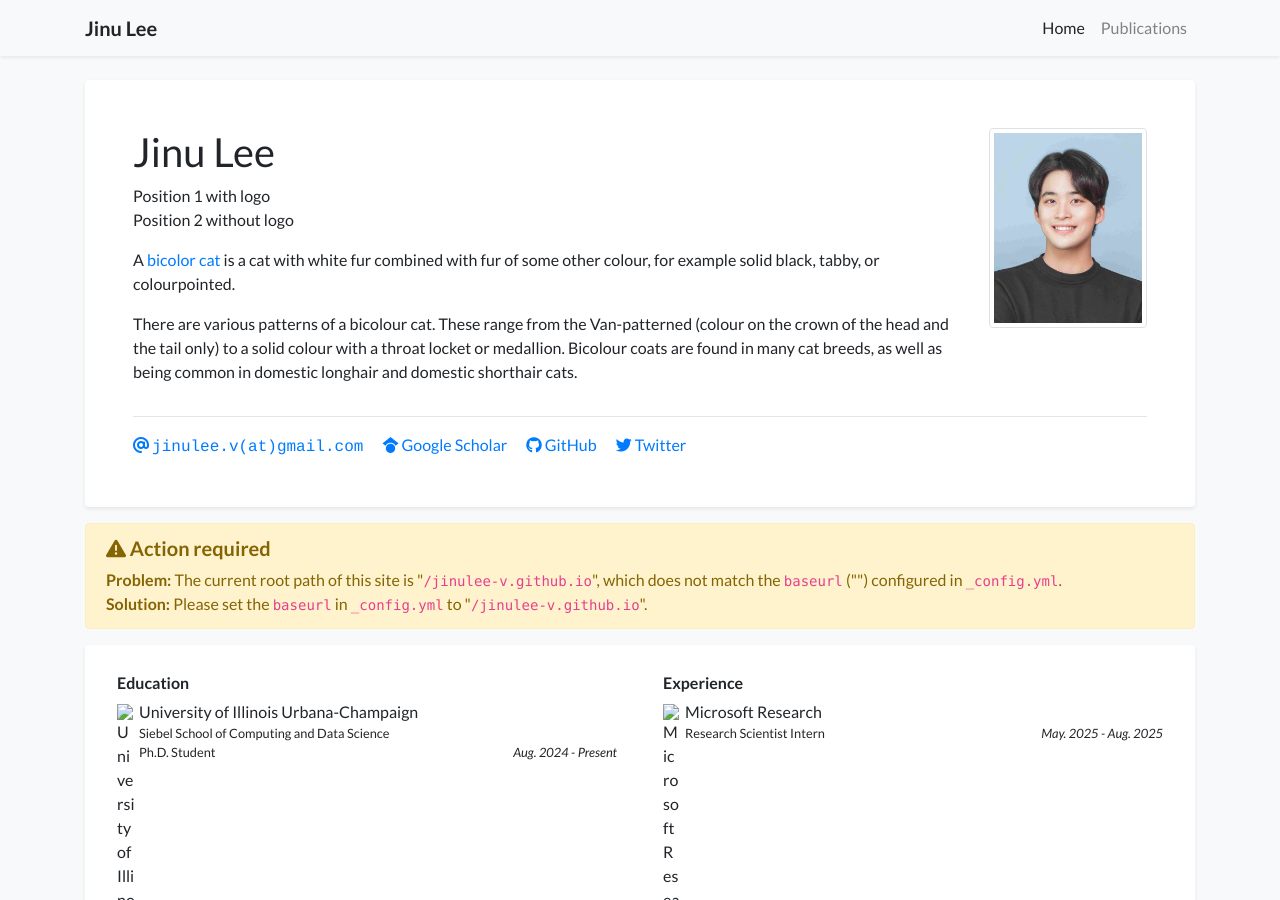
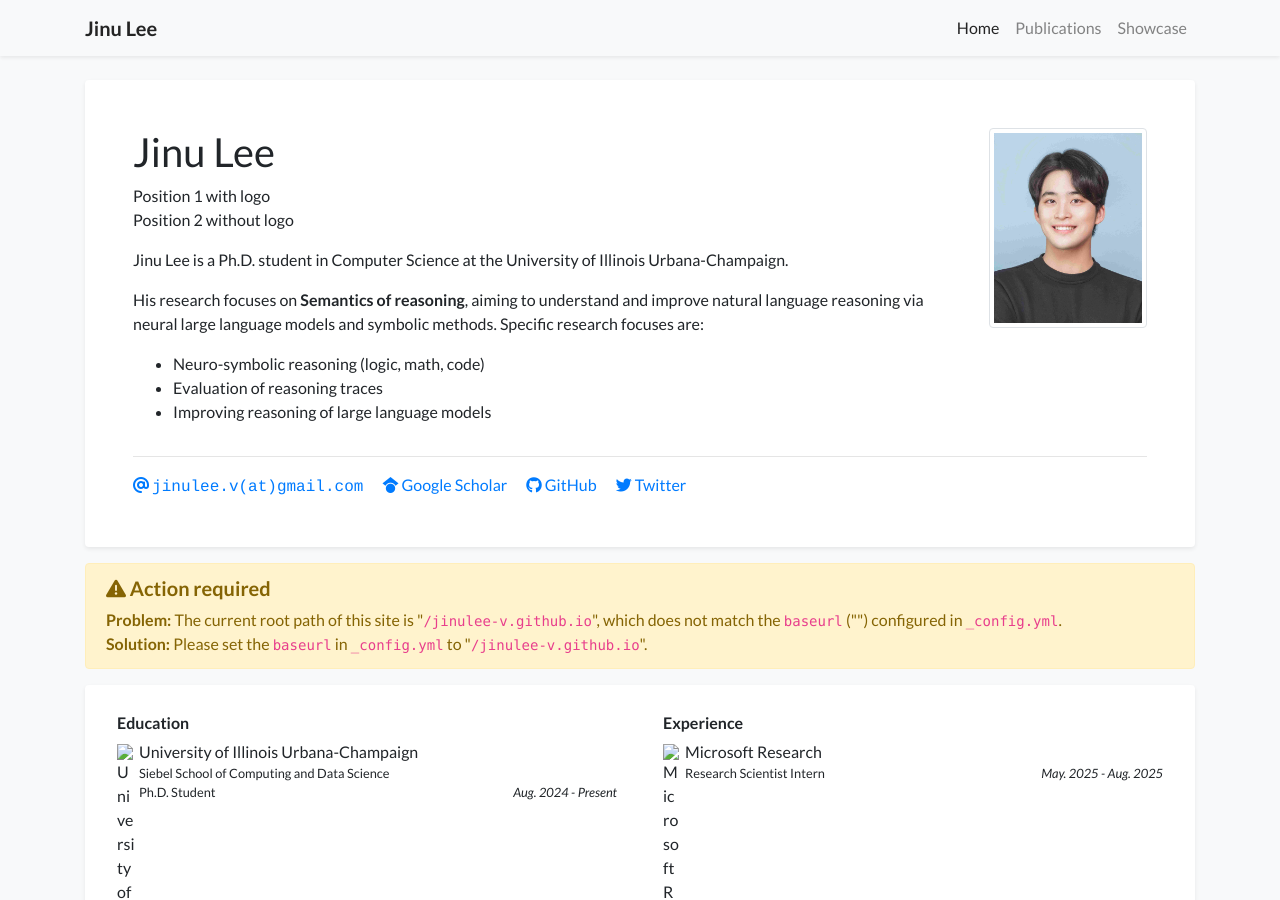
Before and after one commit to jinulee-v/jinulee-v.github.io, a Jekyll site: the page built from index.html, in a window 1280 px wide and 900 px high. Built offline with Jekyll 4.4.1, drawn with Linux system fonts in a browser that asks for light colours; nearby versions of some CDN libraries; a style sheet for code colours, icons or effects is not loaded.

Commit message:
why is jekyll failing?

```diff
--- a/_data/navigation.yml
+++ b/_data/navigation.yml
@@ -5,5 +5,5 @@ pages:
   url: /
 - name: Publications
   url: /publications
-# - name: Showcase
-#   url: /showcase
+- name: Showcase
+  url: /showcase
--- a/_data/profile.yml
+++ b/_data/profile.yml
@@ -21,12 +21,15 @@ twitter: jinulee_v  # Do not include the '@' symbol
 short_bio_text_justify: false
 short_bio: >-
   <p>
-    A <a href="https://en.wikipedia.org/wiki/Bicolor_cat" target="_blank">bicolor cat</a> is a cat with white fur combined with fur of some other colour, for example solid black, tabby, or colourpointed.
+    Jinu Lee is a Ph.D. student in Computer Science at the University of Illinois Urbana-Champaign.
   </p>
   <p>
-    There are various patterns of a bicolour cat. These range from the Van-patterned (colour on the crown of the head
-    and the tail only) to a solid colour with a throat locket or medallion. Bicolour coats are found in many cat breeds,
-    as well as being common in domestic longhair and domestic shorthair cats.
+    His research focuses on <b>Semantics of reasoning</b>, aiming to understand and improve natural language reasoning via neural large language models and symbolic methods. Specific research focuses are:
+    <ul>
+      <li>Neuro-symbolic reasoning (logic, math, code)</li>
+      <li>Evaluation of reasoning traces</li>
+      <li>Improving reasoning of large language models</li>
+    </ul>
   </p>
 
 portrait_url: /assets/images/photos/portrait.jpg
```
